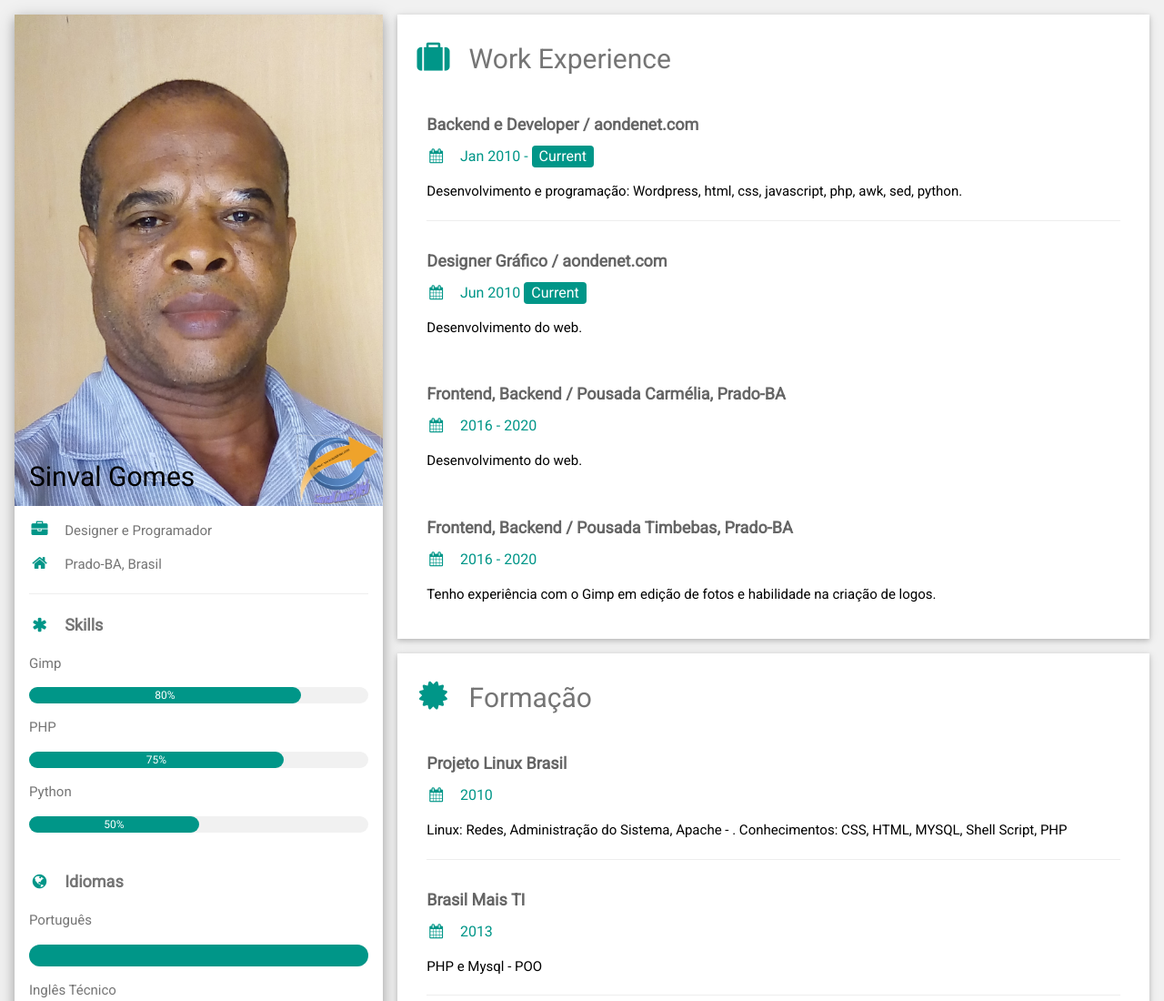
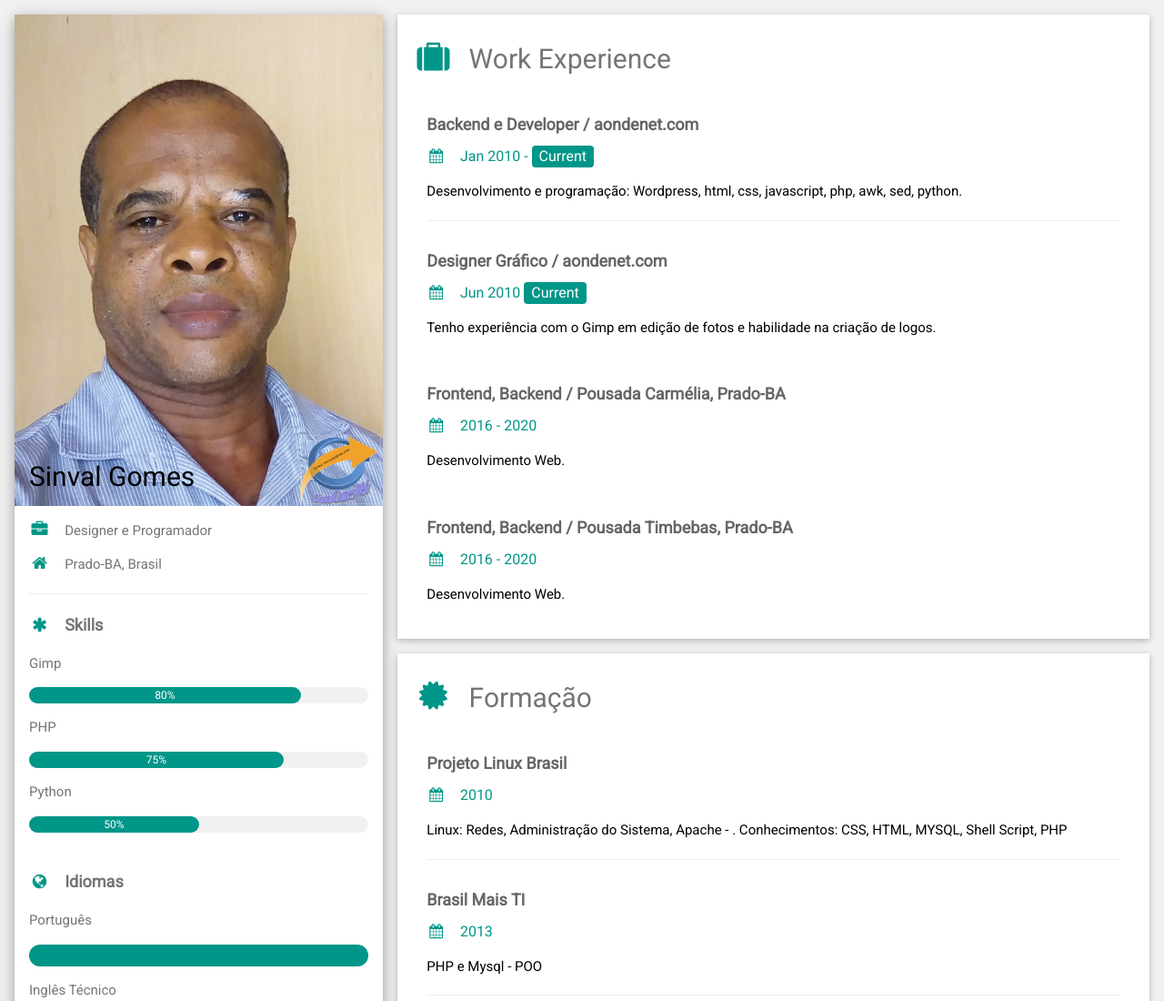
Before and after one commit to aondenet-sinval/portfolio, a plain HTML site: page index.htm in a window 1280 px wide. Shown: the top 1100 px of the page at 91% size. Drawn offline with nearby package versions, Linux system fonts and the light colour scheme.

Commit message:
Update index.htm

```diff
--- a/index.htm
+++ b/index.htm
@@ -77,17 +77,17 @@ html,body,h1,h2,h3,h4,h5,h6 {font-family: "Roboto", sans-serif}
           <div class="w3-container">
           <h5 class="w3-opacity"><b>Designer Gr&aacute;fico / aondenet.com</b></h5>
           <h6 class="w3-text-teal"><i class="fa fa-calendar fa-fw w3-margin-right"></i>Jun 2010 <span class="w3-tag w3-teal w3-round">Current</span></h6>
-          <p>Desenvolvimento do web. </p><br>
+            <p>Tenho experiência com o Gimp em edi&ccedil;&atilde;o de fotos e habilidade na cria&ccedil;&atilde;o de logos. </p><br>
         </div>
           <div class="w3-container">
           <h5 class="w3-opacity"><b>Frontend, Backend / Pousada Carmélia, Prado-BA</b></h5>
           <h6 class="w3-text-teal"><i class="fa fa-calendar fa-fw w3-margin-right"></i>2016 - 2020</h6>
-          <p>Desenvolvimento do web. </p><br>
+          <p>Desenvolvimento Web. </p><br>
         </div>
         <div class="w3-container">
           <h5 class="w3-opacity"><b>Frontend, Backend / Pousada Timbebas, Prado-BA</b></h5>
           <h6 class="w3-text-teal"><i class="fa fa-calendar fa-fw w3-margin-right"></i>2016 - 2020</h6>
-          <p>Tenho experiência com o Gimp em edi&ccedil;&atilde;o de fotos e habilidade na cria&ccedil;&atilde;o de logos. </p><br>
+          <p>Desenvolvimento Web. </p><br>
         </div>
       </div>
 
```
